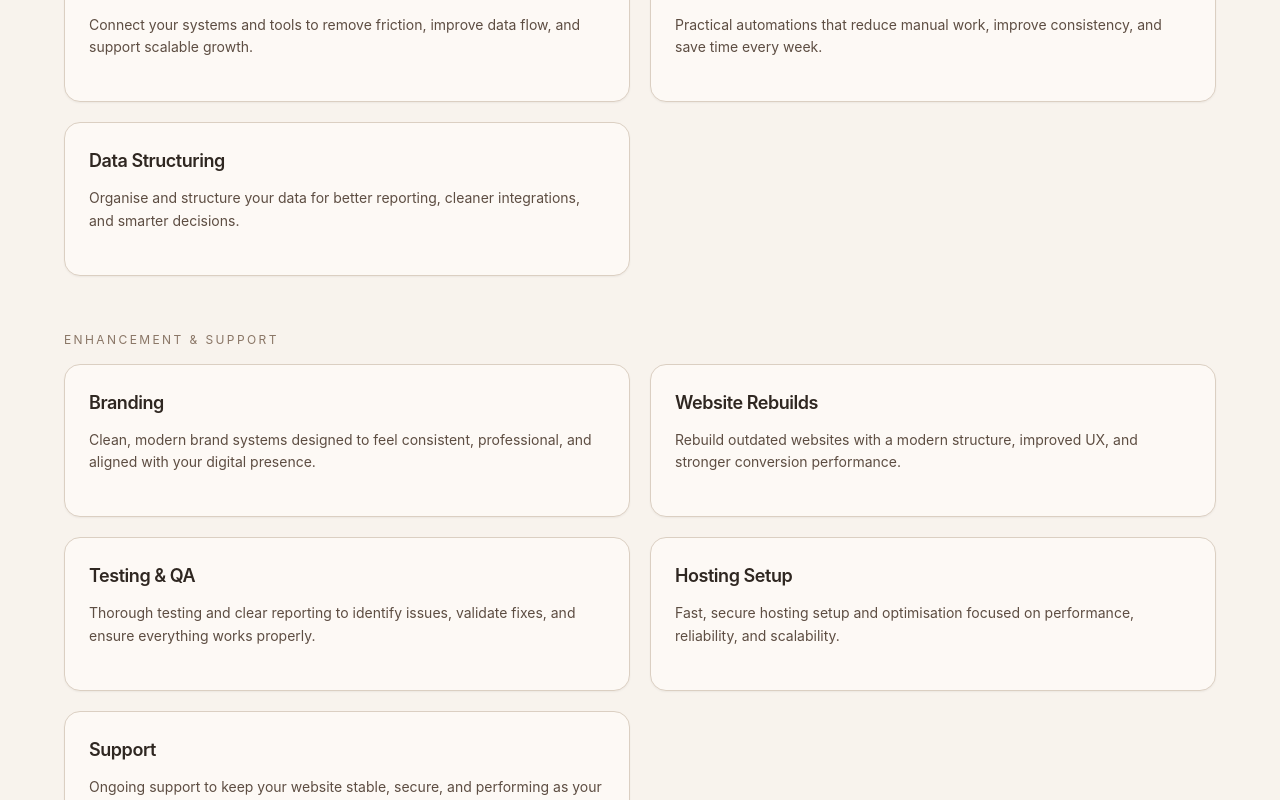
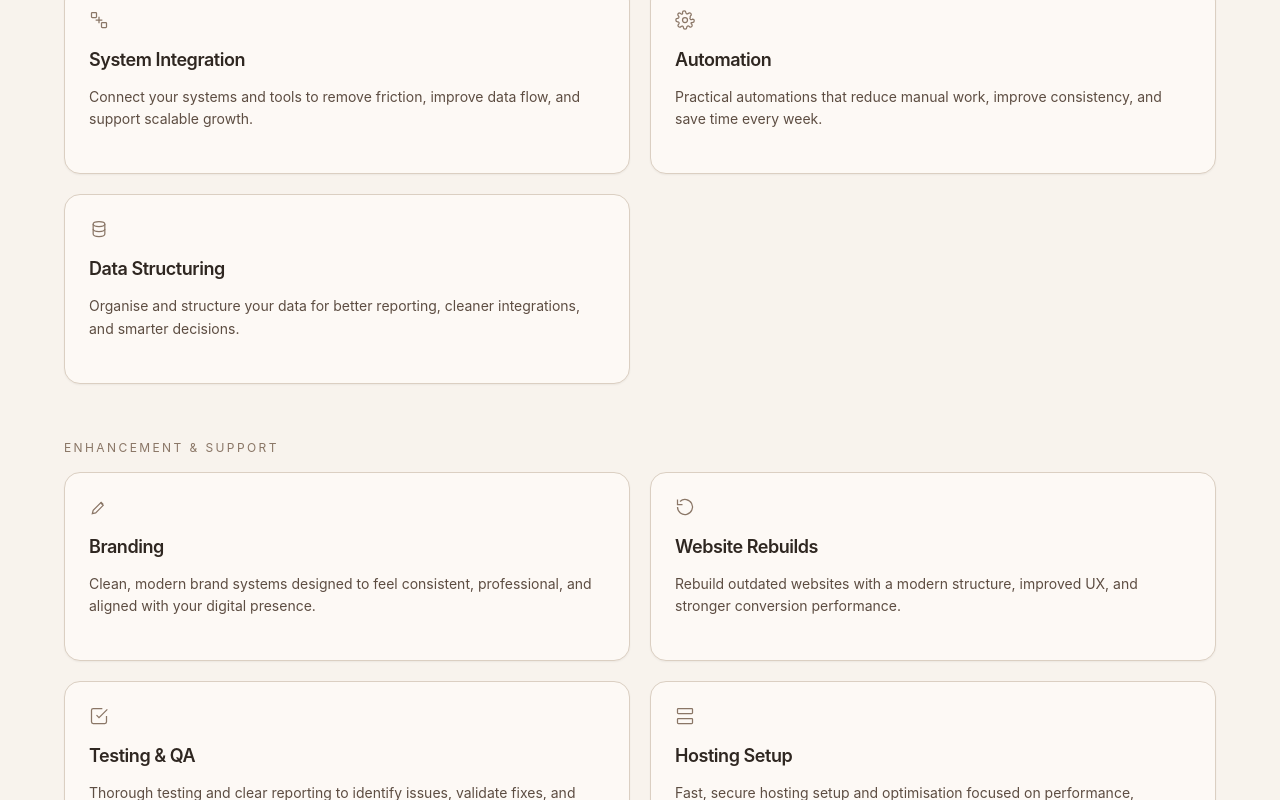
Before and after one commit to Kaverlin-com/kaverlin-site, a React (Vite) app: page / in a window 1280 px wide. Shown: the part 1180-1980 px from the top of the page. Built offline with nearby package versions, Linux system fonts and the light colour scheme.

Commit message:
Update Services.jsx

```diff
--- a/src/components/Services.jsx
+++ b/src/components/Services.jsx
@@ -1,79 +1,117 @@
 import SectionHeading from './SectionHeading';
 
+/* ---------------- ICONS ---------------- */
+
+const icons = {
+  web: (
+    <svg viewBox="0 0 24 24" className="w-5 h-5" fill="none" stroke="currentColor" strokeWidth="1.5">
+      <rect x="3" y="4" width="18" height="16" rx="2" />
+      <line x1="3" y1="8" x2="21" y2="8" />
+    </svg>
+  ),
+  seo: (
+    <svg viewBox="0 0 24 24" className="w-5 h-5" fill="none" stroke="currentColor" strokeWidth="1.5">
+      <circle cx="11" cy="11" r="7" />
+      <line x1="21" y1="21" x2="16.65" y2="16.65" />
+    </svg>
+  ),
+  integration: (
+    <svg viewBox="0 0 24 24" className="w-5 h-5" fill="none" stroke="currentColor" strokeWidth="1.5">
+      <path d="M8 12h8M12 8v8" />
+      <rect x="3" y="3" width="6" height="6" rx="1" />
+      <rect x="15" y="15" width="6" height="6" rx="1" />
+    </svg>
+  ),
+  automation: (
+    <svg viewBox="0 0 24 24" className="w-5 h-5" fill="none" stroke="currentColor" strokeWidth="1.5">
+      <circle cx="12" cy="12" r="3" />
+      <path d="M19.4 15a1.7 1.7 0 0 0 .3 1.8l.1.1a2 2 0 1 1-2.8 2.8l-.1-.1a1.7 1.7 0 0 0-1.8-.3 1.7 1.7 0 0 0-1 1.5V21a2 2 0 1 1-4 0v-.1a1.7 1.7 0 0 0-1-1.5 1.7 1.7 0 0 0-1.8.3l-.1.1a2 2 0 1 1-2.8-2.8l.1-.1a1.7 1.7 0 0 0 .3-1.8 1.7 1.7 0 0 0-1.5-1H3a2 2 0 1 1 0-4h.1a1.7 1.7 0 0 0 1.5-1 1.7 1.7 0 0 0-.3-1.8l-.1-.1a2 2 0 1 1 2.8-2.8l.1.1a1.7 1.7 0 0 0 1.8.3h0A1.7 1.7 0 0 0 9 3.1V3a2 2 0 1 1 4 0v.1a1.7 1.7 0 0 0 1 1.5h0a1.7 1.7 0 0 0 1.8-.3l.1-.1a2 2 0 1 1 2.8 2.8l-.1.1a1.7 1.7 0 0 0-.3 1.8A1.7 1.7 0 0 0 21 11h.1a2 2 0 1 1 0 4H21a1.7 1.7 0 0 0-1.6 1z" />
+    </svg>
+  ),
+  data: (
+    <svg viewBox="0 0 24 24" className="w-5 h-5" fill="none" stroke="currentColor" strokeWidth="1.5">
+      <ellipse cx="12" cy="6" rx="7" ry="3" />
+      <path d="M5 6v6c0 1.7 3.1 3 7 3s7-1.3 7-3V6" />
+      <path d="M5 12v6c0 1.7 3.1 3 7 3s7-1.3 7-3v-6" />
+    </svg>
+  ),
+  branding: (
+    <svg viewBox="0 0 24 24" className="w-5 h-5" fill="none" stroke="currentColor" strokeWidth="1.5">
+      <path d="M4 20l4-1 9-9-3-3-9 9-1 4z" />
+      <path d="M14 6l3 3" />
+    </svg>
+  ),
+  rebuild: (
+    <svg viewBox="0 0 24 24" className="w-5 h-5" fill="none" stroke="currentColor" strokeWidth="1.5">
+      <path d="M3 12a9 9 0 1 0 3-6.7" />
+      <polyline points="3 3 3 9 9 9" />
+    </svg>
+  ),
+  testing: (
+    <svg viewBox="0 0 24 24" className="w-5 h-5" fill="none" stroke="currentColor" strokeWidth="1.5">
+      <path d="M9 11l3 3L22 4" />
+      <path d="M21 12v7a2 2 0 0 1-2 2H5a2 2 0 0 1-2-2V5a2 2 0 0 1 2-2h11" />
+    </svg>
+  ),
+  hosting: (
+    <svg viewBox="0 0 24 24" className="w-5 h-5" fill="none" stroke="currentColor" strokeWidth="1.5">
+      <rect x="3" y="3" width="18" height="6" rx="1" />
+      <rect x="3" y="15" width="18" height="6" rx="1" />
+    </svg>
+  ),
+  support: (
+    <svg viewBox="0 0 24 24" className="w-5 h-5" fill="none" stroke="currentColor" strokeWidth="1.5">
+      <circle cx="12" cy="12" r="9" />
+      <path d="M8 15c1.3 1 2.7 1.5 4 1.5s2.7-.5 4-1.5" />
+    </svg>
+  ),
+};
+
+/* ---------------- DATA ---------------- */
+
 const coreServices = [
-  {
-    title: 'Web Design',
-    description:
-      'Conversion-focused websites designed to feel clean, intuitive, and built to turn traffic into customers.',
-  },
-  {
-    title: 'SEO',
-    description:
-      'Technical and on-page optimisation to improve visibility, rankings, and attract qualified traffic.',
-  },
-  {
-    title: 'System Integration',
-    description:
-      'Connect your systems and tools to remove friction, improve data flow, and support scalable growth.',
-  },
-  {
-    title: 'Automation',
-    description:
-      'Practical automations that reduce manual work, improve consistency, and save time every week.',
-  },
-  {
-    title: 'Data Structuring',
-    description:
-      'Organise and structure your data for better reporting, cleaner integrations, and smarter decisions.',
-  },
+  { title: 'Web Design', description: 'Conversion-focused websites designed to feel clean, intuitive, and built to turn traffic into customers.', icon: icons.web },
+  { title: 'SEO', description: 'Technical and on-page optimisation to improve visibility, rankings, and attract qualified traffic.', icon: icons.seo },
+  { title: 'System Integration', description: 'Connect your systems and tools to remove friction, improve data flow, and support scalable growth.', icon: icons.integration },
+  { title: 'Automation', description: 'Practical automations that reduce manual work, improve consistency, and save time every week.', icon: icons.automation },
+  { title: 'Data Structuring', description: 'Organise and structure your data for better reporting, cleaner integrations, and smarter decisions.', icon: icons.data },
 ];
 
 const supportServices = [
-  {
-    title: 'Branding',
-    description:
-      'Clean, modern brand systems designed to feel consistent, professional, and aligned with your digital presence.',
-  },
-  {
-    title: 'Website Rebuilds',
-    description:
-      'Rebuild outdated websites with a modern structure, improved UX, and stronger conversion performance.',
-  },
-  {
-    title: 'Testing & QA',
-    description:
-      'Thorough testing and clear reporting to identify issues, validate fixes, and ensure everything works properly.',
-  },
-  {
-    title: 'Hosting Setup',
-    description:
-      'Fast, secure hosting setup and optimisation focused on performance, reliability, and scalability.',
-  },
-  {
-    title: 'Support',
-    description:
-      'Ongoing support to keep your website stable, secure, and performing as your business evolves.',
-  },
+  { title: 'Branding', description: 'Clean, modern brand systems designed to feel consistent, professional, and aligned with your digital presence.', icon: icons.branding },
+  { title: 'Website Rebuilds', description: 'Rebuild outdated websites with a modern structure, improved UX, and stronger conversion performance.', icon: icons.rebuild },
+  { title: 'Testing & QA', description: 'Thorough testing and clear reporting to identify issues, validate fixes, and ensure everything works properly.', icon: icons.testing },
+  { title: 'Hosting Setup', description: 'Fast, secure hosting setup and optimisation focused on performance, reliability, and scalability.', icon: icons.hosting },
+  { title: 'Support', description: 'Ongoing support to keep your website stable, secure, and performing as your business evolves.', icon: icons.support },
 ];
+
+/* ---------------- CARD ---------------- */
 
 function ServiceCard({ service, index }) {
   return (
     <article
-      className="group rounded-2xl border border-[#dbcfc2] bg-[#fdf9f5] p-6 shadow-sm transition-all duration-300 hover:-translate-y-1 hover:shadow-lg animate-fadeUp"
+      className="group rounded-2xl border border-[#dbcfc2] bg-[#fdf9f5] p-6 shadow-sm transition-all duration-500 hover:-translate-y-1 hover:shadow-lg"
       style={{ animationDelay: `${index * 80}ms` }}
     >
+      {/* ICON */}
+      <div className="mb-4 text-[#8a7666] transition-all duration-300 group-hover:text-[#2f2721] group-hover:scale-105">
+        {service.icon}
+      </div>
+
       <h3 className="mb-3 text-lg font-semibold text-[#2f2721] tracking-tight">
         {service.title}
       </h3>
+
       <p className="text-sm leading-relaxed text-[#5d4d42]">
         {service.description}
       </p>
 
-      {/* subtle hover accent */}
       <div className="mt-4 h-[2px] w-0 bg-[#c2a98f] transition-all duration-300 group-hover:w-12"></div>
     </article>
   );
 }
+
+/* ---------------- PAGE ---------------- */
 
 export default function Services() {
   return (
@@ -86,7 +124,6 @@ export default function Services() {
           description="Designed to simplify complexity, improve performance, and connect the parts of your business that matter."
         />
 
-        {/* Core Services */}
         <div className="mt-12">
           <h3 className="mb-4 text-xs uppercase tracking-[0.2em] text-[#8a7666]">
             Core Services
@@ -99,7 +136,6 @@ export default function Services() {
           </div>
         </div>
 
-        {/* Support Services */}
         <div className="mt-14">
           <h3 className="mb-4 text-xs uppercase tracking-[0.2em] text-[#8a7666]">
             Enhancement & Support
```
